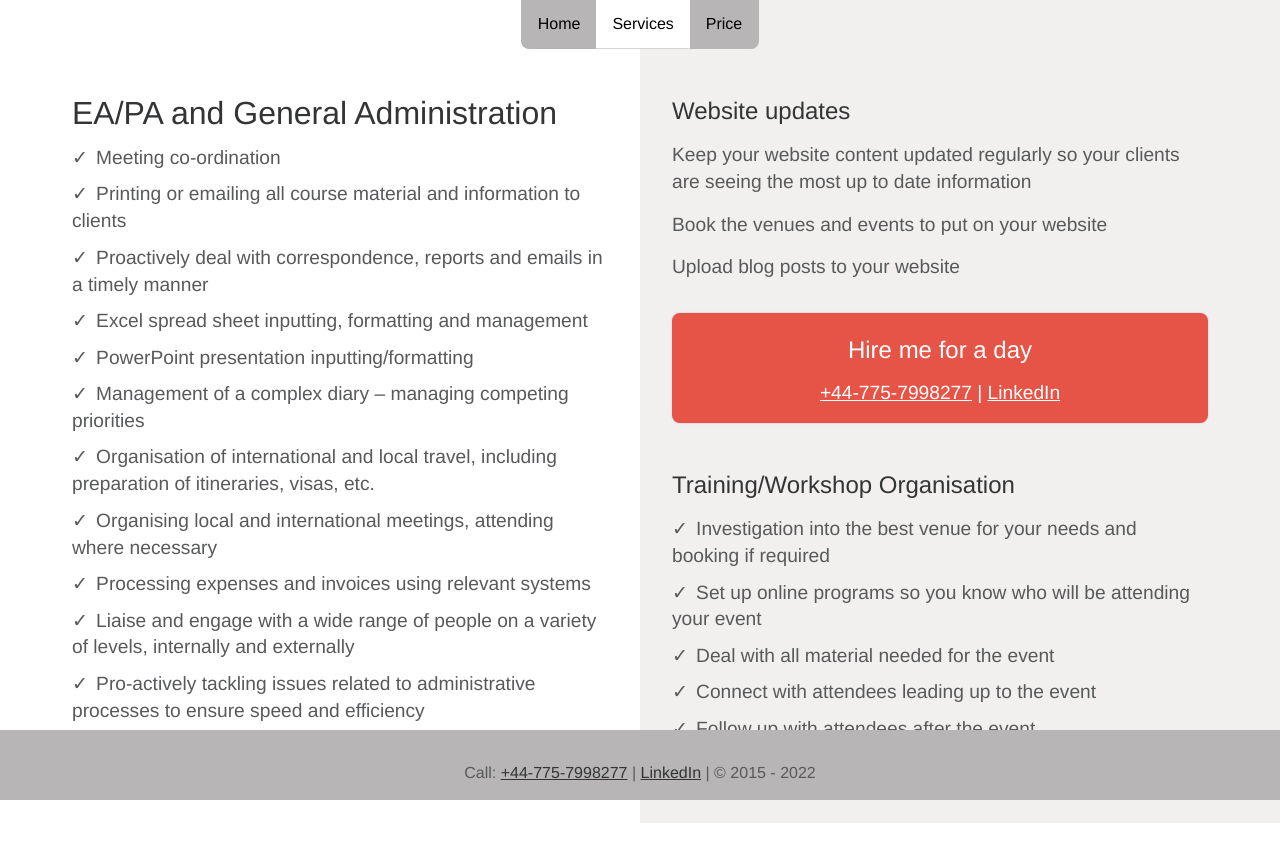
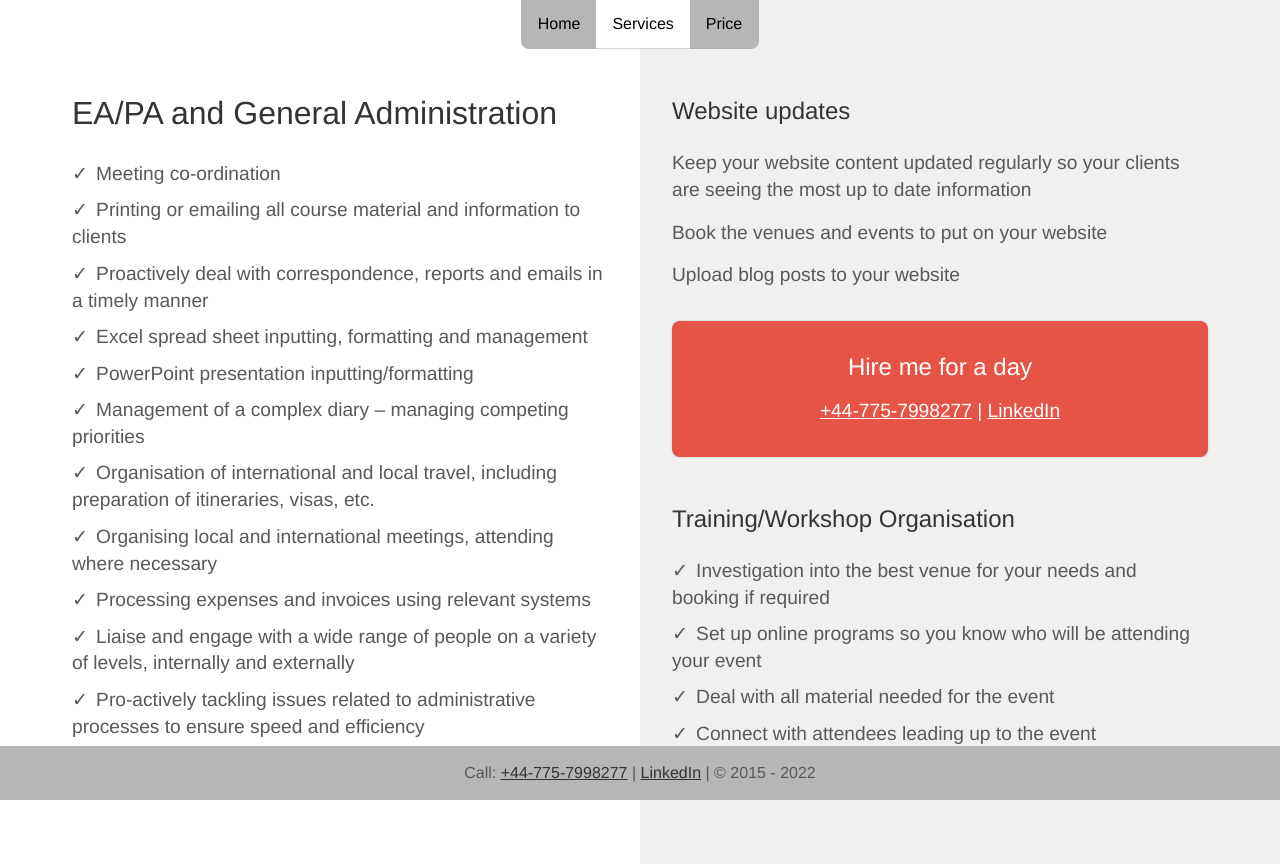
Before and after one commit to Shwartz/virtualkristine, a SvelteKit app: page /services in a window 1280 px wide. Before the commit the page ends 823 px from the top, so only its background shows below. Built offline with nearby package versions, Linux system fonts and the light colour scheme.

Commit message:
Layout and design improvements

```diff
--- a/src/app.html
+++ b/src/app.html
@@ -91,7 +91,7 @@
         font-size: 2rem;
         line-height: 2rem;
         font-weight: 400;
-        margin: 3rem 0 0;
+        margin: 3rem 0 1em;
         color: #333435;
     }
 
@@ -99,7 +99,7 @@
         font-size: 1.5rem;
         line-height: 1.8rem;
         font-weight: 400;
-        margin: 3rem 0 0;
+        margin: 3rem 0 1em;
         color: #333435;
     }
 
--- a/src/lib/components/Card.svelte
+++ b/src/lib/components/Card.svelte
@@ -5,7 +5,7 @@
 <style>
     .card {
         margin: 2rem 0;
-        padding: 1.4rem 1rem 1rem;
+        padding: 2rem;
         border-radius: 8px;
         text-align: center;
         background: white;
--- a/src/routes/+layout.svelte
+++ b/src/routes/+layout.svelte
@@ -31,6 +31,7 @@
         color: #000;
         background: #b7b5b5;
         border-bottom: 1px solid rgba(183, 181, 181, 0.6);
+        transition: background-color 0.3s ease;
     }
 
     nav a:first-child {
@@ -49,6 +50,11 @@
 
     nav a:hover {
         text-shadow: none;
+        background: #d0d0d0;
+    }
+
+    nav a.active:hover {
+        background: white;
     }
 
     footer {
@@ -63,4 +69,8 @@
         text-align: center;
         background: #b7b5b5;
     }
+
+    footer p {
+        margin: 0;
+    }
 </style>
```
